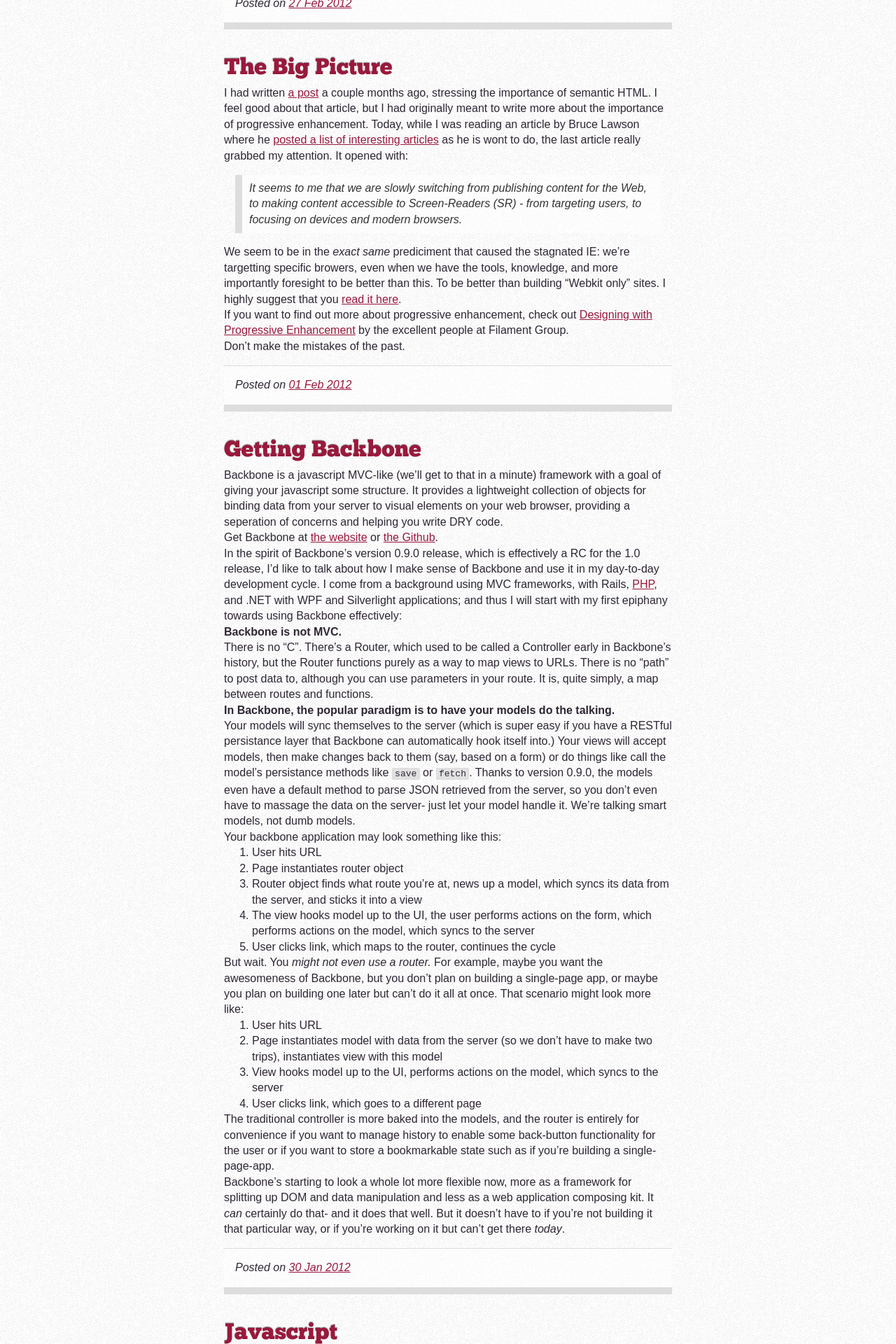
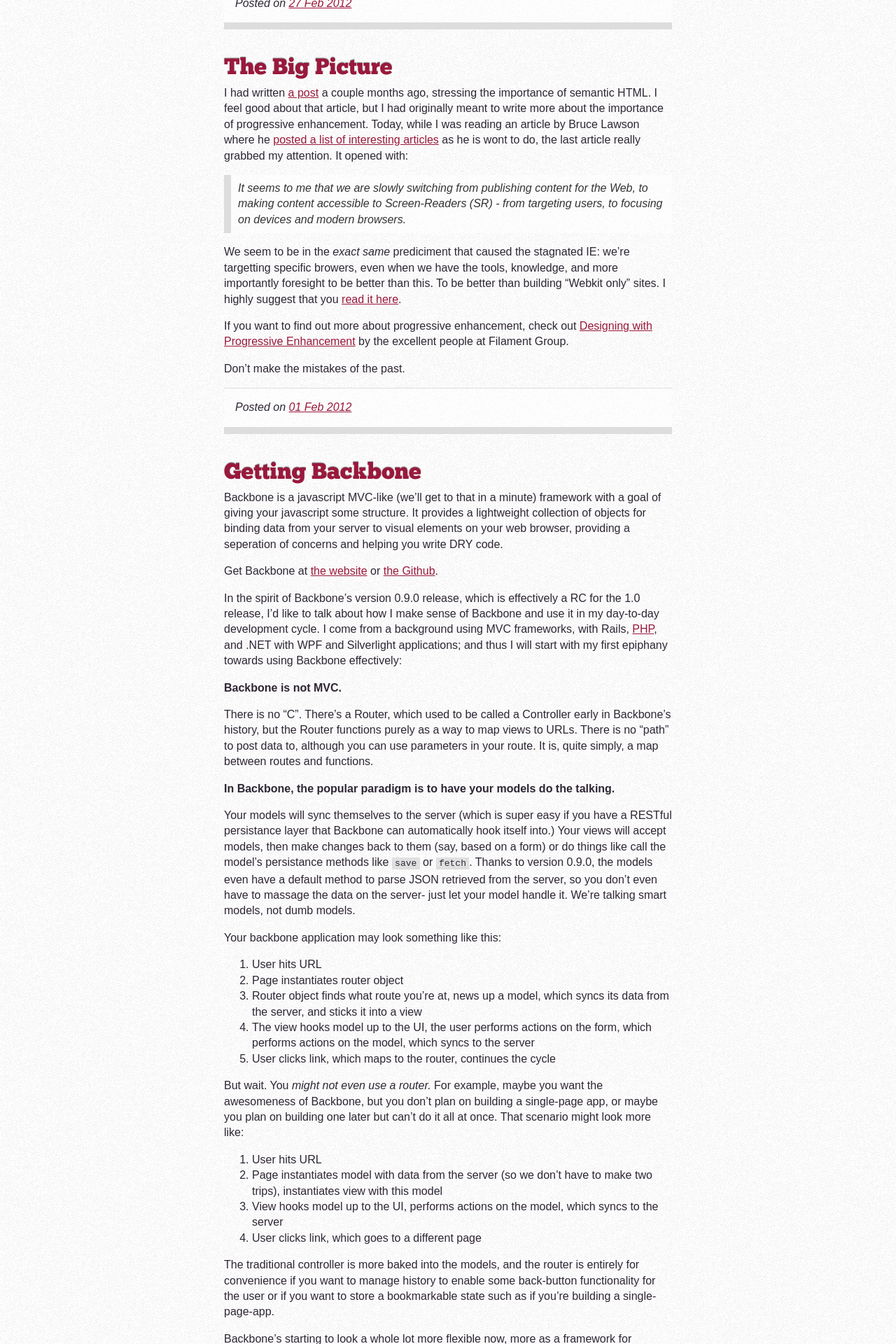
Before and after one commit to ajacksified/ajacksified.github.com, a Jekyll site: the page built from index.html, in a window 1280 px wide. Shown: the part 493-2413 px from the top of the page at 70% size. Built offline with Jekyll 4.4.1, drawn with Linux system fonts in a browser that asks for light colours; nearby versions of some CDN libraries; Markdown is read by kramdown in place of the engine named in the settings.

Commit message:
Whoops, whacked something that I needed.

```diff
--- a/css/styles.css
+++ b/css/styles.css
@@ -163,6 +163,10 @@
 
 article h1 {
   text-shadow: 0px 2px 2px rgba(255,255,255,1), 0px -1px 1px rgba(0,0,0,.5);
+}
+
+article p, article ol, article blockquote, article ul, .addthis_toolbox {
+  margin: 0 auto 1em auto;
 }
 
 article footer {
```
